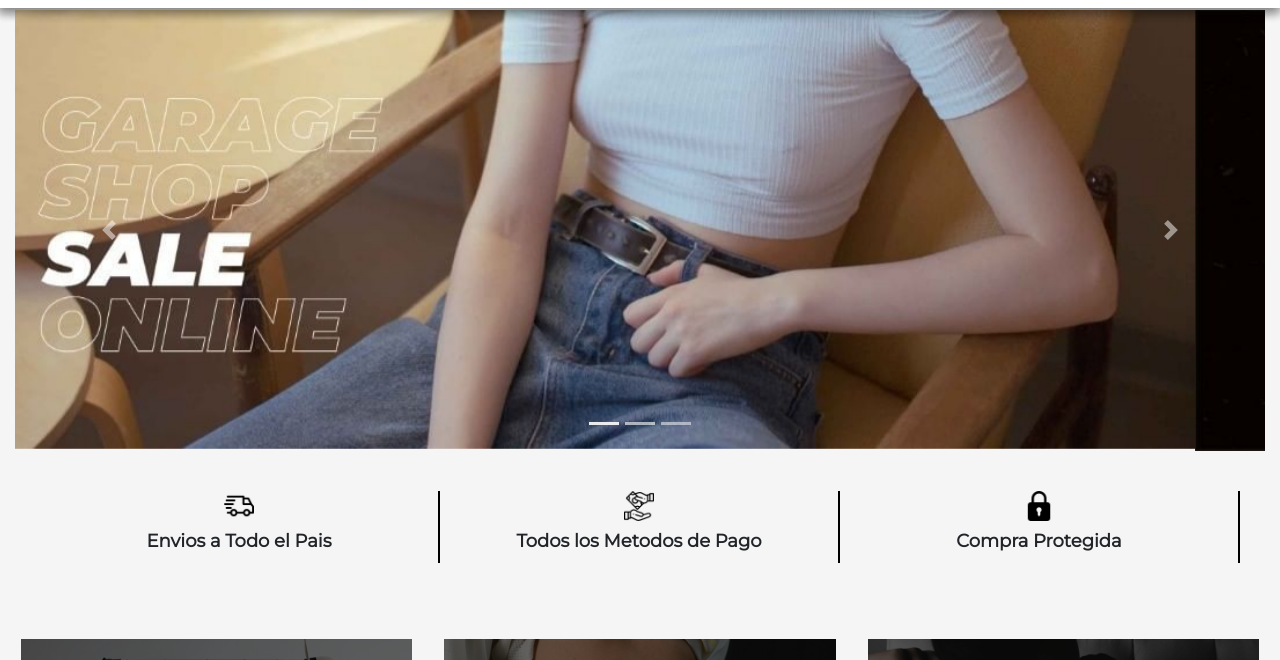
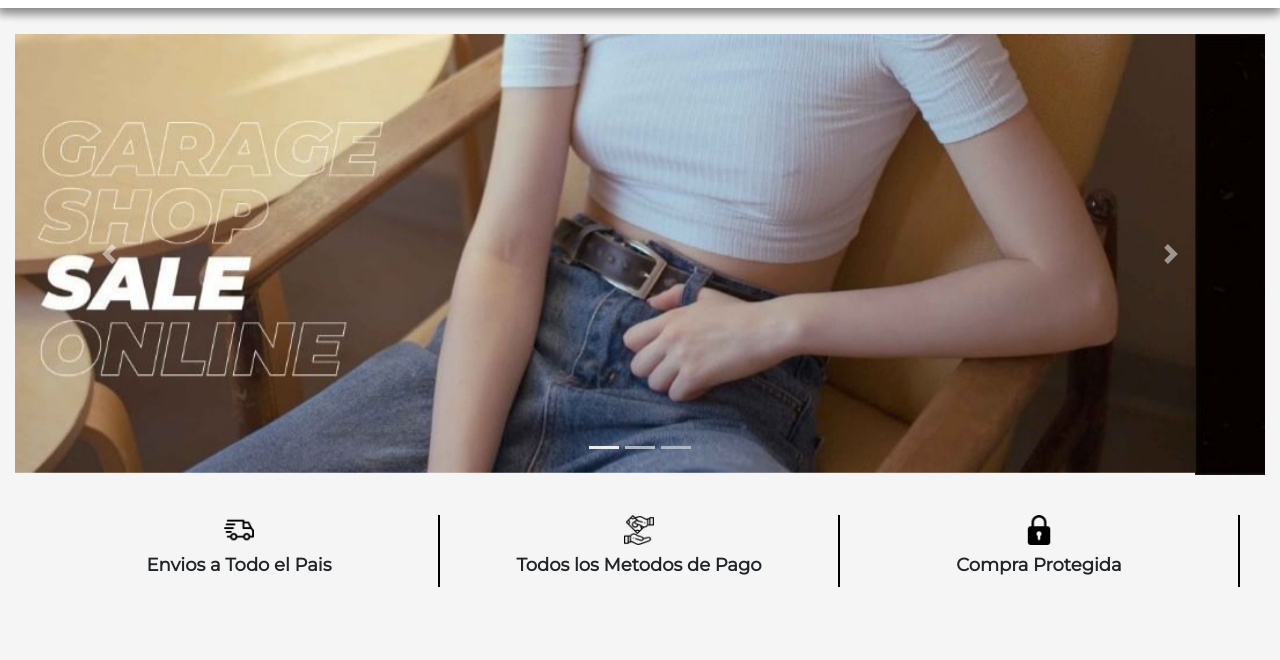
Before and after one commit to BarbaraTorrilla/moods_shop, a plain HTML site: page index.html in a window 1280 px wide. Shown: the part 62-722 px from the top of the page. Drawn offline with nearby package versions, Linux system fonts and the light colour scheme.

Commit message:
modificando banner

```diff
--- a/css/style.css
+++ b/css/style.css
@@ -251,7 +251,6 @@ header {
     position: fixed;
     width: 100%;
     height: 100vh;
-    background: black;
     right: -100%;
     top: 0;
     text-align: center;
--- a/index.html
+++ b/index.html
@@ -1,7 +1,6 @@
 <!DOCTYPE html>
 <html lang=es>
   <head>
-
     <meta charset="utf-8">
     <meta name="keywords" content="indumentaria, compra online, streetwear">
     <meta name="description" content="Comprá productos de Indumentaria por internet. Tenemos jeans, remeras, buzos y más. Hacé tu pedido y pagalo online.">
@@ -14,10 +13,7 @@
     <link href="https://fonts.googleapis.com/css2?family=Montserrat:wght@100;400&display=swap" rel="stylesheet">
     <link rel="stylesheet" href="https://cdn.jsdelivr.net/npm/bootstrap@4.6.0/dist/css/bootstrap.min.css" integrity="sha384-B0vP5xmATw1+K9KRQjQERJvTumQW0nPEzvF6L/Z6nronJ3oUOFUFpCjEUQouq2+l" crossorigin="anonymous">
     <link rel="stylesheet" href="css/style.css">
-
   </head>
-
-
 
   <body>
     <header>
@@ -39,7 +35,7 @@
     </header>
 
 
-    <div class="container-fluid p-0 pt-4 m-0 mt-5 ">
+    <div class="container-fluid p-0 pt-5 m-0 mt-5 ">
       <div class="col-lg-12 col-xs-12">
         <div id="carouselExampleIndicators" class="carousel slide" data-ride="carousel">
           <ol class="carousel-indicators">
```
